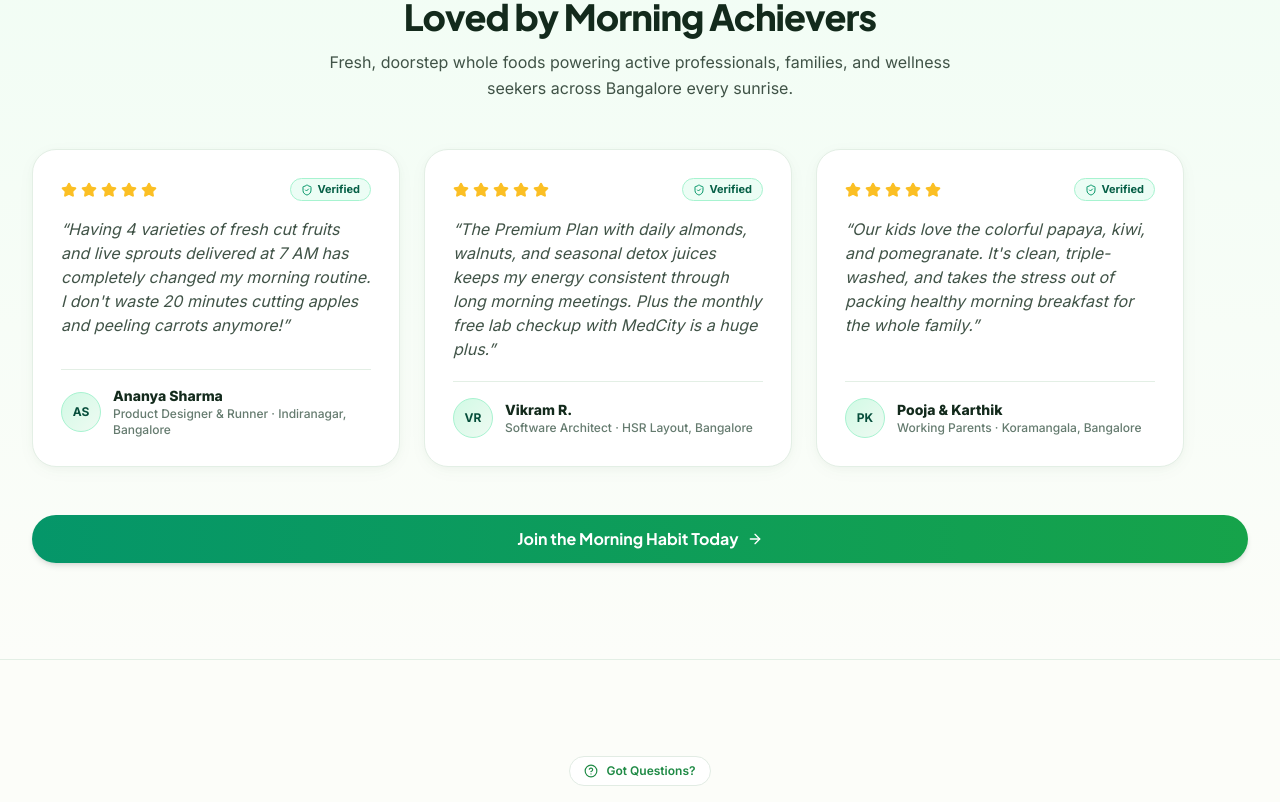
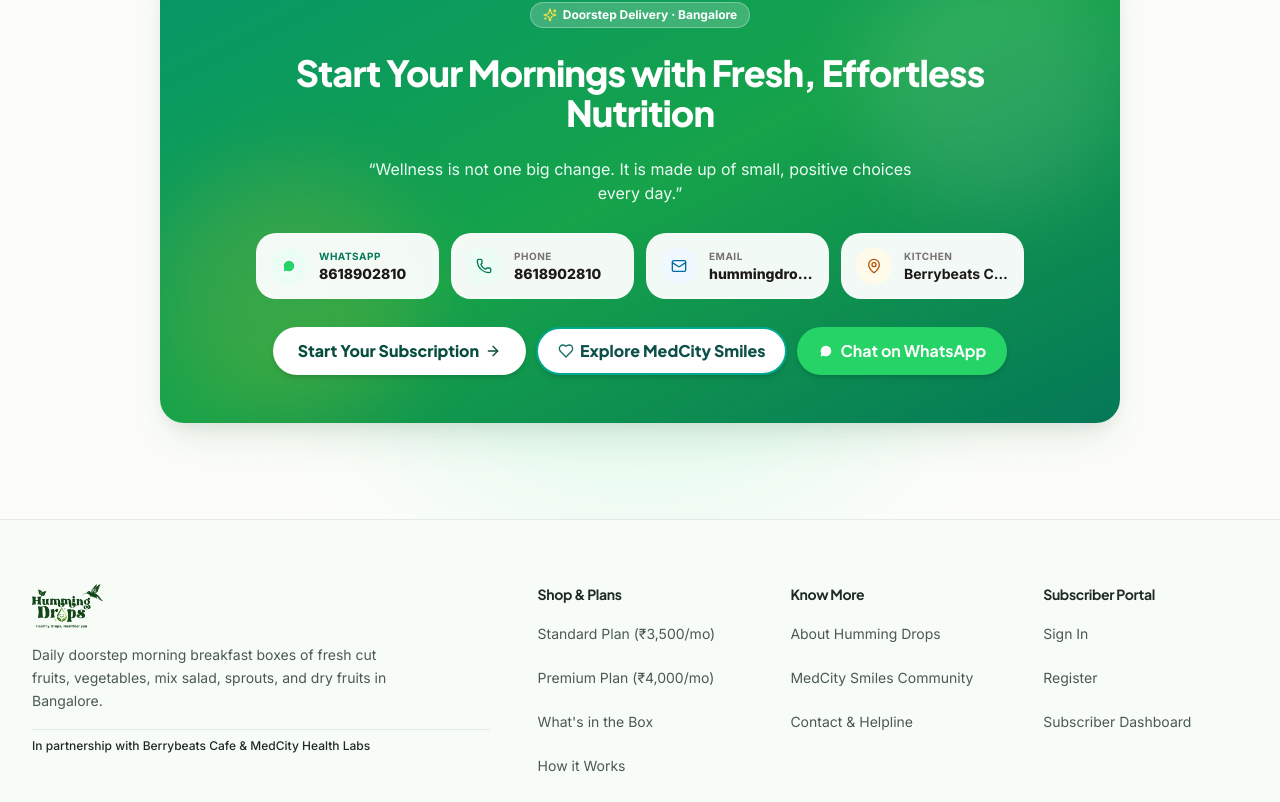
Before and after one commit to Humming-Drops/Humming-Drops-website, a Next.js app: page / in a window 1280 px wide. Shown: the part 8050-8852 px from the top of the page. Built offline with nearby package versions, Linux system fonts and the light colour scheme; no server answers.

Commit message:
feat: remove Reviews and FAQ sections from homepage

```diff
--- a/src/app/page.tsx
+++ b/src/app/page.tsx
@@ -6,8 +6,6 @@
 import { PricingSection } from "@/components/home/pricing-section";
 import { WhyHummingDrops } from "@/components/home/why-humming-drops";
 import { HealthCommunityBridge } from "@/components/home/health-community-bridge";
-import { ReviewsSection } from "@/components/home/reviews-section";
-import { FAQSection } from "@/components/home/faq-section";
 import { ClosingCTA } from "@/components/home/closing-cta";
 
 export const metadata: Metadata = {
@@ -34,23 +32,17 @@
       {/* 3. How It Works: 3-step vertical connected journey */}
       <MorningJourney />
 
-      {/* 3. What's in the Box: 5-compartment interactive breakdown */}
+      {/* 4. What's in the Box: 5-compartment interactive breakdown */}
       <BoxAnatomy />
 
-      {/* 4. Plans: Standard ₹3,500 & Premium ₹4,000 */}
+      {/* 5. Plans: Standard ₹3,500 & Premium ₹4,000 */}
       <PricingSection />
 
-      {/* 5. Why Humming Drops: Morning habit transformation */}
+      {/* 6. Why Humming Drops: Morning habit transformation */}
       <WhyHummingDrops />
 
-      {/* 5b. Health & Community: MedCity Smiles & Monthly vitals */}
+      {/* 7. Health & Community: MedCity Smiles & Monthly vitals */}
       <HealthCommunityBridge />
-
-      {/* 6. Reviews: Mobile swipe carousel */}
-      <ReviewsSection />
-
-      {/* 7. FAQ: Single-expanded mobile accordion */}
-      <FAQSection />
 
       {/* 8. Final CTA + Full-Width Contact Rows */}
       <ClosingCTA />
```
